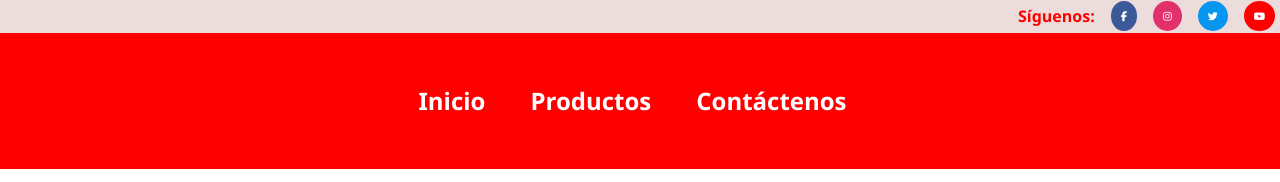
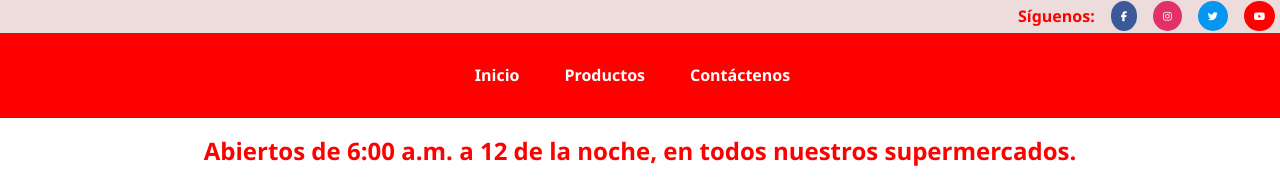
Before and after one commit to walner14/Supermercado, a plain HTML site: page index.html in a window 1280 px wide. Shown: the top 182 px of the page. Drawn offline with Linux system fonts and the light colour scheme.

Commit message:
Update index.html

```diff
--- a/index.html
+++ b/index.html
@@ -24,12 +24,12 @@
   <!-- Encabezado -->
   <header>
      <nav>
-             <ul>
-               <li><a href="index.html"><h2>Inicio</h2></a></li>
-               <li><a href="productos.html"><h2>Productos</h2></a></li>
-               <li><a href="contacto.html"><h2>Contáctenos</h2></a></li>
-             </ul>
-           </nav>
+            <ul>
+              <li><a href="index.html" class="active">Inicio</a></li>
+              <li><a href="productos.html">Productos</a></li>
+              <li><a href="contacto.html">Contáctenos</a></li>
+            </ul>
+          </nav>
 
   </header>
 
```
